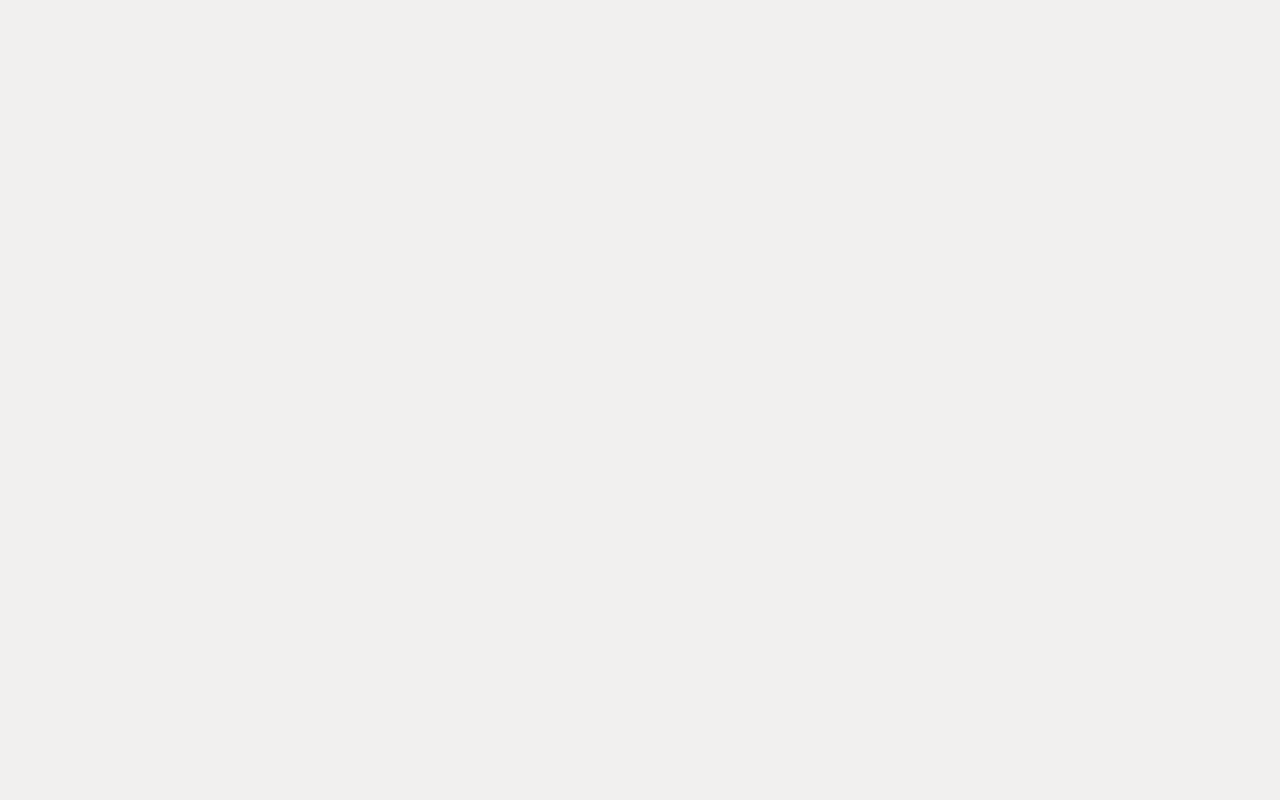
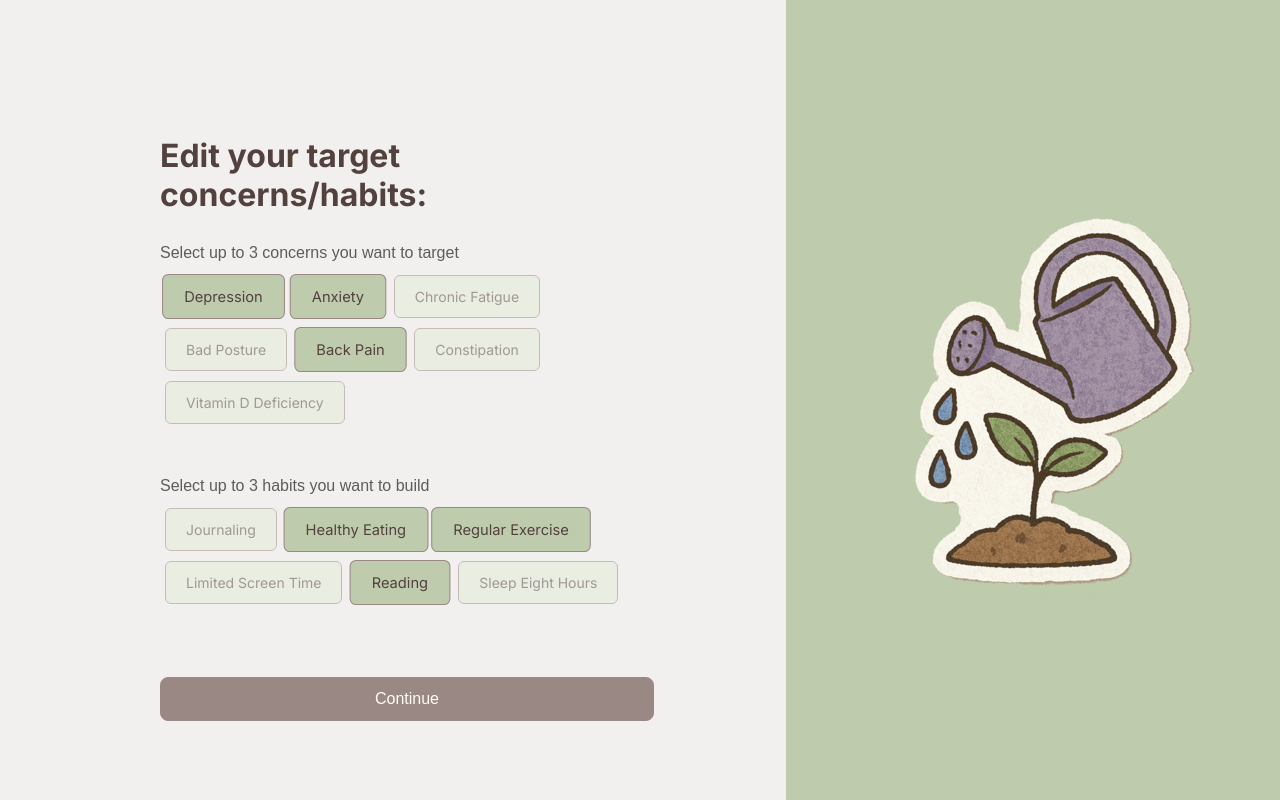
Before and after one commit to amyzh3/HABITime, a React (Create React App) app in the folder app/: page /edit in a window 1280 px wide. Before the commit this address had no page. Built offline with nearby package versions, Linux system fonts and the light colour scheme; a web font is replaced by a local one.

Commit message:
Add edit page

```diff
--- a/app/src/App.js
+++ b/app/src/App.js
@@ -9,6 +9,7 @@ import './App.css';
 import MyCalendar from './components/MyCalendar';
 import "react-big-calendar/lib/css/react-big-calendar.css";
 import Dashboard from './components/Dashboard';
+import Edit from './components/Edit';
 
 const apiCall = () => {
   axios.get('http://localhost:8080').then((data) => {
@@ -28,6 +29,7 @@ function App() {
                     <Route path="/signup" element={<Signup />} />
                     <Route path="/selection" element={<Selection />} />
                     <Route path="/dashboard" element={<Dashboard />} />
+                    <Route path="/edit" element={<Edit />} />
                 </Routes>
             </div>
         </Router>
--- a/app/src/components/Dashboard.js
+++ b/app/src/components/Dashboard.js
@@ -6,6 +6,7 @@ import minion from "../assets/minion.jpg";
 import { BiSolidEdit } from "react-icons/bi";
 
 import { useEffect, useState } from "react";
+import { useNavigate } from "react-router-dom";
 
 
 export default function Dashboard() {
@@ -17,6 +18,8 @@ export default function Dashboard() {
   const [habits, setHabits] = useState([]); // for user habits
   const [loading, setLoading] = useState(true);
   const [month, setMonth] = useState("");
+
+  const navigate = useNavigate();
 
 
   const handleResyncClick = () => {
@@ -32,6 +35,7 @@ export default function Dashboard() {
   const handleEditClick = () => {
     setEditClicked(true);
     setTimeout(() => setEditClicked(false), 500);
+    navigate("/edit");
   };
 
   const colorMap = {
--- /dev/null
+++ b/app/src/components/Edit.js
@@ -0,0 +1,56 @@
+import React, { useState, useEffect } from "react";
+import '../styles/signup.css';
+import '../styles/selection.css'
+import { useNavigate, useLocation } from "react-router-dom";
+import Preferences from "./Preferences/Preferences";
+
+export default function Edit() {
+    const { state } = useLocation();
+    const [selectedConcerns, setSelectedConcerns] = useState([]);
+    const [selectedHabits, setSelectedHabits] = useState([]);
+
+    const navigate = useNavigate();
+    const nickname = "";
+    const age = "";
+
+
+    // TEST DATA
+    const userConcerns = ["Depression", "Back Pain", "Anxiety",];
+
+    const userHabits = ["Regular Exercise", "Healthy Eating", "Reading"];
+
+    const fetchSelectionData = async () => {
+      setSelectedConcerns(userConcerns);
+      setSelectedHabits(userHabits);
+    }
+    useEffect(() => {
+      (async () => {
+        await fetchSelectionData();
+      })();
+    }, []);
+
+    return (
+        <div className="container">
+            <div className="left">
+                <h1 className="title">Edit your target concerns/habits:</h1>
+                    <div className="form-group">
+                        <Preferences
+                            nickname={nickname}
+                            age={age}
+                            formDataProp={{ concerns: selectedConcerns, habits: selectedHabits }}
+                            updateData={(updatedData) => {
+                                setSelectedConcerns(updatedData.concerns);
+                                setSelectedHabits(updatedData.habits);
+                            }}
+                        />
+                    </div>
+            </div>
+
+            <div className="right">
+                <div className="img-wrapper">
+                    <img src="/assets/plant_sticker.PNG" alt="watering plant" className="icon"/>
+                </div>
+            </div>
+        </div>
+    );
+}
--- a/app/src/components/Preferences/Choices.js
+++ b/app/src/components/Preferences/Choices.js
@@ -3,7 +3,6 @@ import "./Choices.css";
 
 function Choices({ filterName, updateData, formData, type }) {
     const isSelected = formData && formData[type] && formData[type].includes(filterName);
-    const [isClicked, setIsClicked] = useState(isSelected);
     const isDisabled = formData[type]?.length >= 3 && !isSelected;
 
     const handleClick = () => {
@@ -15,14 +14,13 @@ function Choices({ filterName, updateData, formData, type }) {
                 : [...formData[type], filterName],
         };
         updateData(updatedData);
-        setIsClicked(!isClicked);
     };
 
     return (
         <div
             onClick={handleClick}
             // className={`filter-choice ${isClicked ? "when-clicked" : "when-not-clicked"}`}
-            className={`filter-choice ${isClicked ? "when-clicked" : "when-not-clicked"} ${isDisabled ? "disabled" : ""}`}
+            className={`filter-choice ${isSelected ? "when-clicked" : "when-not-clicked"} ${isDisabled ? "disabled" : ""}`}
             style={{ cursor: isDisabled ? "not-allowed" : "pointer" }}
         >
             <h1 className="filter-text">{filterName}</h1>
--- a/app/src/components/Preferences/Preferences.js
+++ b/app/src/components/Preferences/Preferences.js
@@ -1,23 +1,29 @@
-import { useState } from "react";
+import { useState, useEffect } from "react";
 import Choices from "./Choices";
 import "./Preferences.css";
 import axios from "axios";
 import {useNavigate} from "react-router-dom";
 
 const fullconcerns = [
-    "Depression", "Anxiety", "Chronic-fatigue", "Bad-posture", "Back-pain", "Constipation",
-    "Vitamin-D-deficiency"
+    "Depression", "Anxiety", "Chronic Fatigue", "Bad Posture", "Back Pain", "Constipation",
+    "Vitamin D Deficiency"
 ];
 
 const fullhabits = [
-    "Journaling", "Healthy-eating", "Regular-exercise", "Limited-screen-time", "Reading", "Sleep-eight-hours"
+    "Journaling", "Healthy Eating", "Regular Exercise", "Limited Screen Time", "Reading", "Sleep Eight Hours"
 ];
 
-function Preferences({ nickname, age}) {
-    const [formData, setFormData] = useState({ concerns: [], habits: [] });
+function Preferences({ nickname, age, formDataProp, updateData }) {
+    const [formData, setFormData] = useState(formDataProp || { concerns: [], habits: [] });
     const user = localStorage.getItem("uid");
 
     const navigate = useNavigate();
+
+    useEffect(() => {
+        if (formDataProp) {
+            setFormData(formDataProp);
+        }
+    }, [formDataProp]);
 
     const handleSubmitPreferences = async (e) => {
         console.log(nickname)
```
